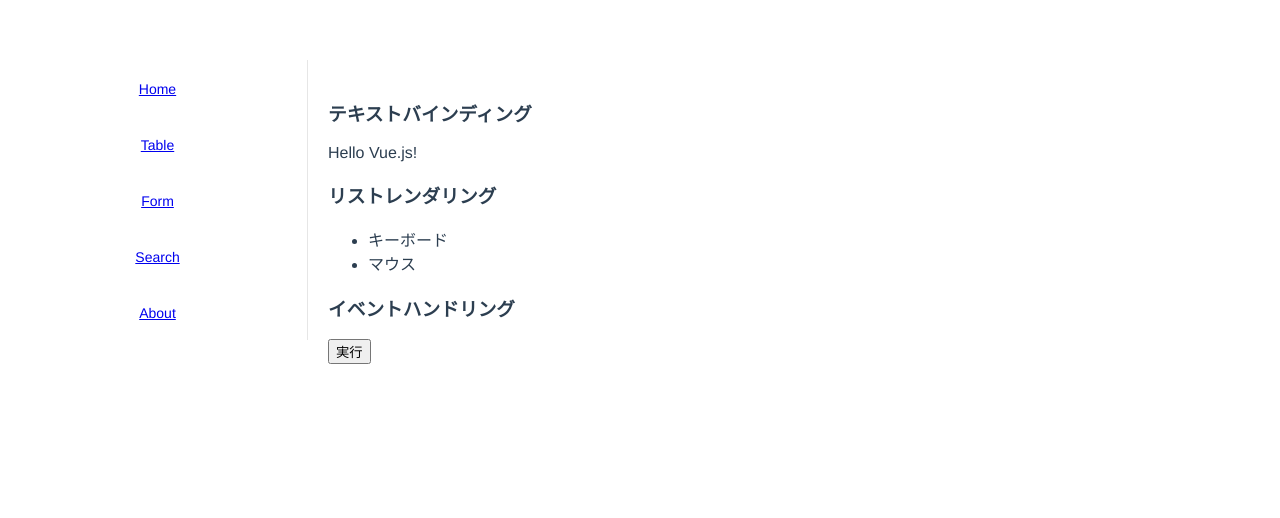
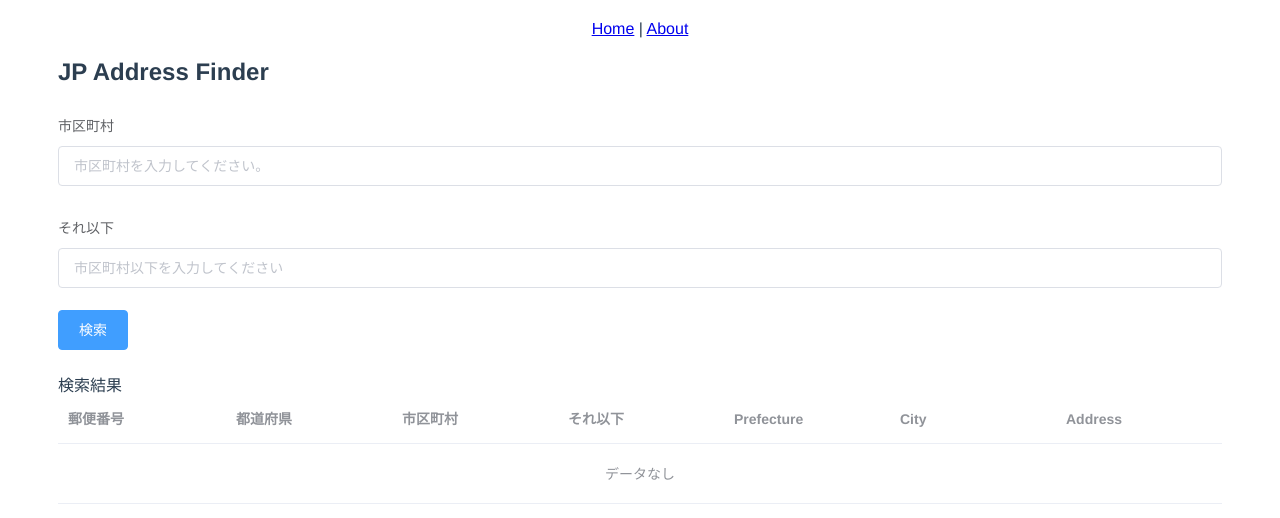
Before and after one commit to ytabuchi/vue-api-client, a Vue app: page / in a window 1280 px wide. Shown: the top 518 px of the page. Built offline with nearby package versions, Linux system fonts and the light colour scheme.

Commit message:
Delete unneeded pages

```diff
--- a/src/App.vue
+++ b/src/App.vue
@@ -1,29 +1,10 @@
 <template>
   <div id="app">
-    <el-container>
-      <el-aside>
-        <el-menu id="nav">
-          <el-menu-item>
-            <router-link to="/">Home</router-link>
-          </el-menu-item>
-          <el-menu-item>
-            <router-link to="/table">Table</router-link>
-          </el-menu-item>
-          <el-menu-item>
-            <router-link to="/form">Form</router-link>
-          </el-menu-item>
-          <el-menu-item>
-            <router-link to="/search">Search</router-link>
-          </el-menu-item>
-          <el-menu-item>
-            <router-link to="/about">About</router-link>
-          </el-menu-item>
-        </el-menu>
-      </el-aside>
-      <el-main>
-        <router-view />
-      </el-main>
-    </el-container>
+    <div id="nav">
+      <router-link to="/">Home</router-link> |
+      <router-link to="/about">About</router-link>
+    </div>
+    <router-view/>
   </div>
 </template>
 
@@ -34,6 +15,8 @@
   -moz-osx-font-smoothing: grayscale;
   text-align: center;
   color: #2c3e50;
-  margin-top: 60px;
+  margin-top: 20px;
+  margin-left: 50px;
+  margin-right: 50px;
 }
 </style>
--- a/src/router/index.ts
+++ b/src/router/index.ts
@@ -1,10 +1,6 @@
 import Vue from 'vue'
 import VueRouter from 'vue-router'
 import Home from '../views/Home.vue'
-// 1. importに以下を追加します
-import Table from '../views/Table.vue';
-import Form from '../views/Form.vue';
-import Search from '../views/Search.vue';
 
 Vue.use(VueRouter)
 
@@ -13,21 +9,6 @@ const routes = [
     path: '/',
     name: 'home',
     component: Home
-  },
-  {
-    path: '/table',
-    name: 'table',
-    component: Table
-  },
-  {
-    path: '/form',
-    name: 'form',
-    component: Form
-  },
-  {
-    path: '/search',
-    nama: 'search',
-    component: Search
   },
   {
     path: '/about',
--- a/src/views/About.vue
+++ b/src/views/About.vue
@@ -1,5 +1,7 @@
 <template>
   <div class="about">
-    <h1>This is an about page</h1>
+    <h1>Author: <a href="https://twitter.com/ytabuchi">@ytabuchi</a></h1>
+    <p>英語表記の住所を検索できる Web サービスです。元データは <a href="https://www.post.japanpost.jp/zipcode/download.html">郵便番号データダウンロード - 日本郵便</a> の <strong>住所の郵便番号（ローマ字）</strong>です。社内業務にご活用ください。</p>
+    <p>高速化のため 100件しか表示されないため、「港区」「三田」のように両方に入力することをお勧めします。</p>
   </div>
 </template>
--- a/src/views/Form.vue
+++ /dev/null
@@ -1,86 +0,0 @@
-<template>
-  <div class="form">
-    <h2>フォームの実装</h2>
-
-    <el-row :gutter="20">
-      <el-col :span="12">
-        <h3>フォーム</h3>
-
-        <el-form ref="form" :model="request" label-width="120px">
-          <el-form-item label="タイトル">
-            <el-input v-model="request.title"></el-input>
-          </el-form-item>
-
-          <el-form-item label="種別">
-            <el-select v-model="request.type" placeholder="選択して下さい">
-              <el-option label="課題" value="issue"></el-option>
-              <el-option label="バックログ" value="backlog"></el-option>
-            </el-select>
-          </el-form-item>
-
-          <el-form-item label="本番環境">
-            <el-switch v-model="request.isProduction"></el-switch>
-          </el-form-item>
-
-          <el-form-item label="内容">
-            <el-input
-              type="textarea"
-              rows="3"
-              v-model="request.desc"
-            ></el-input>
-          </el-form-item>
-
-          <el-form-item>
-            <el-button type="primary" @click="onSubmit">登録</el-button>
-          </el-form-item>
-        </el-form>
-      </el-col>
-
-      <el-col :span="6" :offset="2">
-        <h3>プレビュー</h3>
-        <ul>
-          <li>タイトル: {{ request.title }}</li>
-          <li>種別: {{ request.type }}</li>
-          <li>本番環境: {{ request.isProduction }}</li>
-          <li>内容: {{ request.desc }}</li>
-        </ul>
-      </el-col>
-    </el-row>
-  </div>
-</template>
-
-<style scoped>
-  .form {
-    text-align: left;
-  }
-  .el-form {
-    width: 100%;
-  }
-</style>
-
-<script lang="ts">
-import Vue from "vue";
-
-// RequestFormクラスの定義
-class RequestForm {
-  title: string = "";
-  type: string = "";
-  isProduction: boolean = false;
-  desc: string = "";
-}
-
-// Form画面のビューモデル
-export default Vue.extend({
-  data() {
-    return {
-      request: new RequestForm()
-    };
-  },
-  methods: {
-    onSubmit(): void {
-      alert("登録しました");
-      this.request = new RequestForm();
-    }
-  }
-});
-</script>
--- a/src/views/Home.vue
+++ b/src/views/Home.vue
@@ -1,51 +1,102 @@
 <template>
-  <div class="home">
-    <h3>テキストバインディング</h3>
-    <span>{{ msg }}</span>
-    <h3>リストレンダリング</h3>
-    <ul id="item-list">
-      <li v-for="item in items" :key="item.id">{{item.name}}</li>
-    </ul>
-    <h3>イベントハンドリング</h3>
-    <button v-on:click="onClick">実行</button>
+  <div class="translator">
+    <h2>JP Address Finder</h2>
+    <el-row>
+      <el-form ref="form" :model="target">
+        <el-form-item label="市区町村">
+          <el-input type="input" v-model="target.inputCity" placeholder="市区町村を入力してください。" />
+        </el-form-item>
+        <el-form-item label="それ以下">
+          <el-input type="input" v-model="target.inputAddress" placeholder="市区町村以下を入力してください" />
+        </el-form-item>
+        <el-form-item>
+          <el-button type="primary" @click="onSubmit">検索</el-button>
+        </el-form-item>
+      </el-form>
+    </el-row>
+    <el-row>
+      <span>検索結果</span>
+      <div>
+        <el-table :data="target.searchResult">
+          <el-table-column prop="Zip" label="郵便番号"></el-table-column>
+          <el-table-column prop="JP_Prefecture" label="都道府県"></el-table-column>
+          <el-table-column prop="JP_City" label="市区町村"></el-table-column>
+          <el-table-column prop="JP_Address" label="それ以下"></el-table-column>
+          <el-table-column prop="Prefecture" label="Prefecture"></el-table-column>
+          <el-table-column prop="City" label="City"></el-table-column>
+          <el-table-column prop="Address" label="Address"></el-table-column>
+        </el-table>
+      </div>
+    </el-row>
   </div>
 </template>
 
 <style scoped>
-.home {
+.translator {
   text-align: left;
 }
 </style>
 
 <script lang="ts">
 import Vue from "vue";
+import axios, { AxiosResponse } from "axios";
 
-// ここにインターフェースを追加
-declare interface Item {
-  id: number;
-  name: string;
+// API 実行結果
+class Address {
+  Id: number = 0;
+  Zip: string = "";
+  Prefecture: string = "";
+  City: string = "";
+  Address: string = "";
+  JP_Prefecture: string = "";
+  JP_City: string = "";
+  JP_Address: string = "";
 }
 
+// フォームデータ
+class AddressForm {
+  inputCity: string = "";
+  inputAddress: string = "";
+  searchResult: Address[] = new Array<Address>();
+}
+
+// ビューモデル
 export default Vue.extend({
   data() {
     return {
-      msg: "Hello Vue.js!",
-      items: [
-        {
-          id: 1,
-          name: "キーボード"
-        },
-        {
-          id: 2,
-          name: "マウス"
-        }
-      ] as Item[]
+      target: new AddressForm()
     };
   },
-  // ここにメソッドを追加する
   methods: {
-    onClick(): void {
-      alert(this.msg);
+    // 翻訳ボタンクリック時のイベントハンドラ
+    async onSubmit() {
+      const res = await this.invokeSearch(
+        this.target.inputCity,
+        this.target.inputAddress
+      );
+      this.target.searchResult = res;
+    },
+
+    // CData API Server への Get
+    async invokeSearch(cityText: string, addressText: string): Promise<Address[]> {
+      const instance = axios.create({
+        baseURL: "http://localhost:8000/",
+        // baseURL: "http://localhost:8080/apiserver/api.rsc",
+        headers: {
+          "authorization": "Bearer " + process.env.VUE_APP_JWT,
+          "x-cdata-authtoken": process.env.VUE_APP_CDATATOKEN
+        }
+      });
+      const params =
+        "city?" +
+        "$filter=" +
+        "contains(JP_City,'" + cityText + "')" +
+        " AND " +
+        "contains(JP_Address,'" + addressText + "')";
+      const res: AxiosResponse = await instance.get(params);
+
+      console.log(res.data.value);
+      return res.data.value;
     }
   }
 });
--- a/src/views/Search.vue
+++ /dev/null
@@ -1,103 +0,0 @@
-<template>
-  <div class="translator">
-    <h2>JP Address Finder</h2>
-    <el-row>
-      <el-form ref="form" :model="target">
-        <el-form-item label="市区町村">
-          <el-input type="input" v-model="target.inputCity" placeholder="市区町村を入力してください。" />
-        </el-form-item>
-        <el-form-item label="それ以下">
-          <el-input type="input" v-model="target.inputAddress" placeholder="市区町村以下を入力してください" />
-        </el-form-item>
-        <el-form-item>
-          <el-button type="primary" @click="onSubmit">検索</el-button>
-        </el-form-item>
-      </el-form>
-    </el-row>
-    <el-row>
-      <span>検索結果</span>
-      <div>
-        <el-table :data="target.searchResult">
-          <el-table-column prop="Zip" label="郵便番号"></el-table-column>
-          <el-table-column prop="JP_Prefecture" label="都道府県"></el-table-column>
-          <el-table-column prop="JP_City" label="市区町村"></el-table-column>
-          <el-table-column prop="JP_Address" label="それ以下"></el-table-column>
-          <el-table-column prop="Prefecture" label="Prefecture"></el-table-column>
-          <el-table-column prop="City" label="City"></el-table-column>
-          <el-table-column prop="Address" label="Address"></el-table-column>
-        </el-table>
-      </div>
-    </el-row>
-  </div>
-</template>
-
-<style scoped>
-.translator {
-  text-align: left;
-}
-</style>
-
-<script lang="ts">
-import Vue from "vue";
-import axios, { AxiosResponse } from "axios";
-
-// API 実行結果
-class Address {
-  Id: number = 0;
-  Zip: string = "";
-  Prefecture: string = "";
-  City: string = "";
-  Address: string = "";
-  JP_Prefecture: string = "";
-  JP_City: string = "";
-  JP_Address: string = "";
-}
-
-// フォームデータ
-class AddressForm {
-  inputCity: string = "";
-  inputAddress: string = "";
-  searchResult: Address[] = new Array<Address>();
-}
-
-// ビューモデル
-export default Vue.extend({
-  data() {
-    return {
-      target: new AddressForm()
-    };
-  },
-  methods: {
-    // 翻訳ボタンクリック時のイベントハンドラ
-    async onSubmit() {
-      const res = await this.invokeSearch(
-        this.target.inputCity,
-        this.target.inputAddress
-      );
-      this.target.searchResult = res;
-    },
-
-    // CData API Server への Get
-    async invokeSearch(cityText: string, addressText: string): Promise<Address[]> {
-      const instance = axios.create({
-        baseURL: "http://localhost:8000/",
-        // baseURL: "http://localhost:8080/apiserver/api.rsc",
-        headers: {
-          "authorization": "Bearer " + process.env.VUE_APP_JWT,
-          "x-cdata-authtoken": process.env.VUE_APP_CDATATOKEN
-        }
-      });
-      const params =
-        "city?" +
-        "$filter=" +
-        "contains(JP_City,'" + cityText + "')" +
-        " AND " +
-        "contains(JP_Address,'" + addressText + "')";
-      const res: AxiosResponse = await instance.get(params);
-
-      console.log(res.data.value);
-      return res.data.value;
-    }
-  }
-});
-</script>
--- a/src/views/Table.vue
+++ /dev/null
@@ -1,57 +0,0 @@
-<template>
-  <div class="table">
-    <el-table
-      :data="noteBooks"
-      :default-sort="{prop: 'id', order: 'ascending'}"
-    >
-      <el-table-column prop="id" label="ID" sortable> </el-table-column>
-      <el-table-column prop="brand" label="メーカー"> </el-table-column>
-      <el-table-column prop="name" label="機種名"> </el-table-column>
-      <el-table-column prop="isUsed" label="利用中">
-        <template slot-scope="scope">
-          <i class="el-icon-check" v-if="scope.row.isUsed"></i>
-        </template>
-      </el-table-column>
-    </el-table>
-  </div>
-</template>
-
-<style scoped>
-  .table {
-    text-align: left;
-  }
-</style>
-
-<script lang="ts">
-import Vue from "vue";
-
-// NoteBook型の定義
-declare interface NoteBook {
-  id: number;
-  brand: string;
-  name: string;
-  isUsed: boolean;
-}
-
-// Table画面のビューモデル
-export default Vue.extend({
-  data() {
-    return {
-      noteBooks: [
-        {
-          id: 1001,
-          brand: "Microsoft",
-          name: "Surface Go",
-          isUsed: false
-        },
-        {
-          id: 1002,
-          brand: "Apple",
-          name: "MacBook Air",
-          isUsed: true
-        }
-      ] as NoteBook[]
-    };
-  }
-});
-</script>
```
Also changed, not shown: 1 other file (tests, documents, lock files or other folders).
